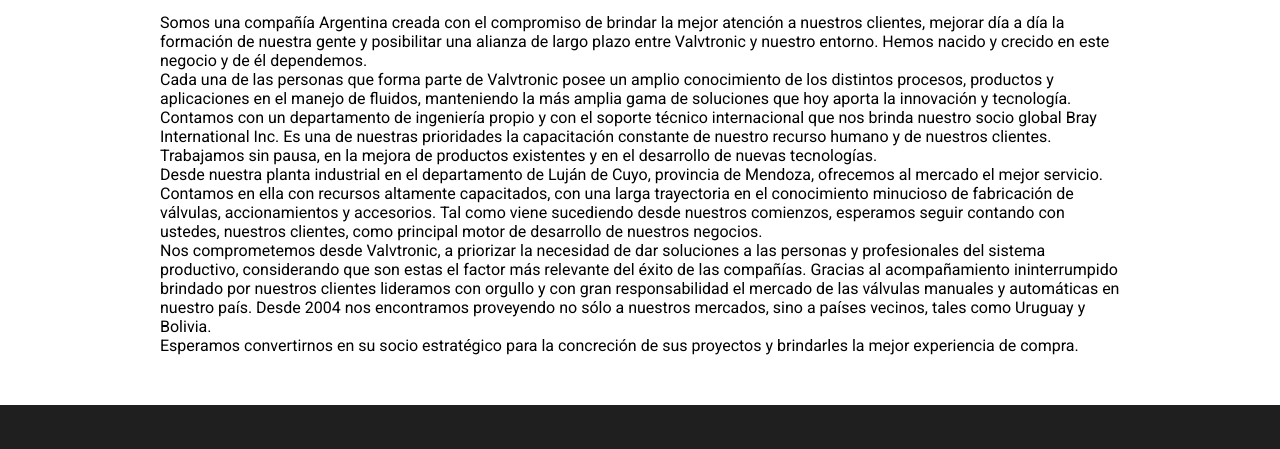
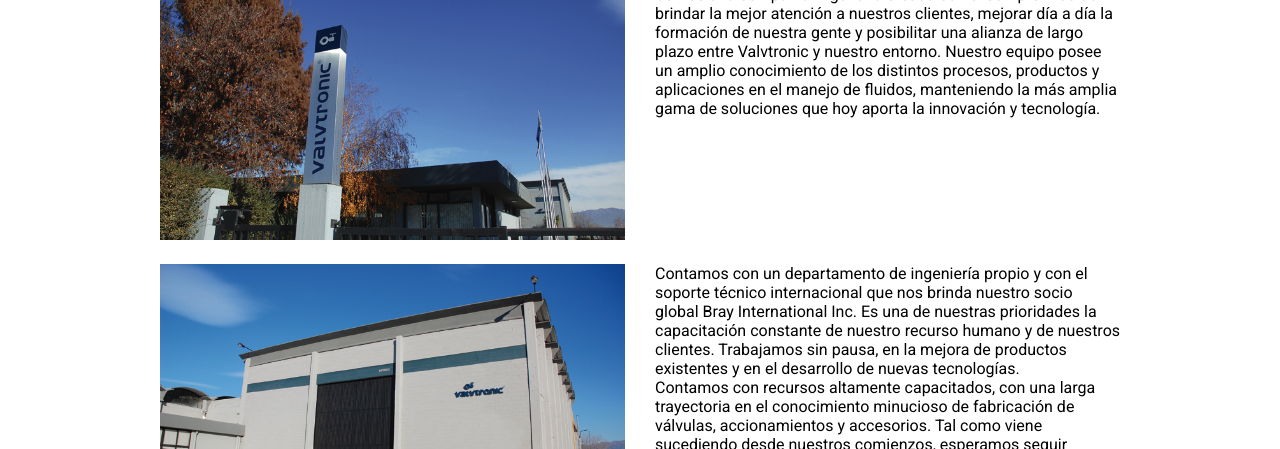
Before and after one commit to michelettimatias/fullStackPython, a plain HTML site: page company.html in a window 1280 px wide. Shown: the part 247-696 px from the top of the page. Drawn offline with nearby package versions, Linux system fonts and the light colour scheme.

Commit message:
Version para entregar

```diff
--- a/company.html
+++ b/company.html
@@ -42,19 +42,22 @@
         </div>
     </header>
     <main>
-        <section>
-            <h2 class="span4">Nuestra empresa</h2>
-            <p>Somos una compañía Argentina creada con el compromiso de brindar la mejor atención a nuestros clientes, mejorar día a día la formación de nuestra gente y posibilitar una alianza de largo plazo entre Valvtronic y nuestro entorno. Hemos nacido y crecido en este negocio y de él dependemos.</p><p>
-                Cada una de las personas que forma parte de Valvtronic posee un amplio conocimiento de los distintos procesos, productos y aplicaciones en el manejo de fluidos, manteniendo la más amplia gama de soluciones que hoy aporta la innovación y tecnología.</p><p>
-
-                Contamos con un departamento de ingeniería propio y con el soporte técnico internacional que nos brinda nuestro socio global Bray International Inc. Es una de nuestras prioridades la capacitación constante de nuestro recurso humano y de nuestros clientes. Trabajamos sin pausa, en la mejora de productos existentes y en el desarrollo de nuevas tecnologías.</p><p>
-
-                Desde nuestra planta industrial en el departamento de Luján de Cuyo, provincia de Mendoza, ofrecemos al mercado el mejor servicio. Contamos en ella con recursos altamente capacitados, con una larga trayectoria en el conocimiento minucioso de fabricación de válvulas, accionamientos y accesorios. Tal como viene sucediendo desde nuestros comienzos, esperamos seguir contando con ustedes, nuestros clientes, como principal motor de desarrollo de nuestros negocios.</p><p>
-
-                Nos comprometemos desde Valvtronic, a priorizar la necesidad de dar soluciones a las personas y profesionales del sistema productivo, considerando que son estas el factor más relevante del éxito de las compañías.
-                Gracias al acompañamiento ininterrumpido brindado por nuestros clientes lideramos con orgullo y con gran responsabilidad el mercado de las válvulas manuales y automáticas en nuestro país. Desde 2004 nos encontramos proveyendo no sólo a nuestros mercados, sino a países vecinos, tales como Uruguay y Bolivia.</p><p>
-
-                Esperamos convertirnos en su socio estratégico para la concreción de sus proyectos y brindarles la mejor experiencia de compra.</p>
+        <h2 class="span4">Nuestra empresa</h2>
+        <section class="companySection">
+            <div class="companyImage">
+                <img src="img/empresa_01.jpg" alt="Valvtronic">
+            </div>
+            <div class="companyText">
+                <p>Somos una compañía Argentina creada con el compromiso de brindar la mejor atención a nuestros clientes, mejorar día a día la formación de nuestra gente y posibilitar una alianza de largo plazo entre Valvtronic y nuestro entorno. Nuestro equipo posee un amplio conocimiento de los distintos procesos, productos y aplicaciones en el manejo de fluidos, manteniendo la más amplia gama de soluciones que hoy aporta la innovación y tecnología.</p>
+            </div>
+            <div class="companyImage">
+                <img src="img/empresa_02.jpg" alt="Valvtronic">
+            </div>
+            <div class="companyText">
+                <p>Contamos con un departamento de ingeniería propio y con el soporte técnico internacional que nos brinda nuestro socio global Bray International Inc. Es una de nuestras prioridades la capacitación constante de nuestro recurso humano y de nuestros clientes. Trabajamos sin pausa, en la mejora de productos existentes y en el desarrollo de nuevas tecnologías.</p>
+                <p>Contamos con recursos altamente capacitados, con una larga trayectoria en el conocimiento minucioso de fabricación de válvulas, accionamientos y accesorios. Tal como viene sucediendo desde nuestros comienzos, esperamos seguir contando con ustedes, nuestros clientes, como principal motor de desarrollo de nuestros negocios.</p>
+            </div>
+        </section>
     </main>
     <footer>
         <div class="footer_cont">
--- a/css/style.css
+++ b/css/style.css
@@ -84,12 +84,14 @@ h1{
 .bray_cover{
     background-image: url('../img/rtc-jpg.png');
     height: 300px;
+    display: flex;
+    align-items: center;
+    justify-content: center;
 }
 
 .bray_cover h2{
     margin-top: 0;
     font-size: 60px;
-    line-height: 300px;
     color: #FFF;
     text-shadow: 0 0px 5px rgba(0, 0, 0, 1);
 }
@@ -185,6 +187,9 @@ main{
 
 .card:hover{
     box-shadow: 0px 0px 10px 5px rgba(0,0,0,0.3);
+}
+
+.rotateScale:hover{
     transform: rotate(-2deg) scale(1.1,1.1);
 }
 
@@ -274,7 +279,6 @@ textarea{
 h2{
     text-align: center;
     font-size: 36px;
-    line-height: 100px;
     margin-top: 40px;
     color: #002B49;
 }
@@ -294,6 +298,35 @@ main{
 iframe{
     width: 100%;
     height: 370px;
+}
+
+
+
+
+
+
+
+/*---------------COMPANY---------------*/
+
+
+.companySection{
+    display: grid;
+    grid-template-columns: repeat(6, 1fr);
+    column-gap: 30px;
+    row-gap: 20px;
+    margin-top: 30px;
+}
+
+.companyImage{
+    grid-column: span 3;
+}
+
+.companyImage img{
+    width: 100%;
+}
+
+.companyText{
+    grid-column: span 3;
 }
 
 
@@ -408,7 +441,6 @@ footer{
 
     .bray_cover h2{
         font-size: 36px;
-        line-height: 200px;
     }
 
     h2{
@@ -576,7 +608,6 @@ footer{
 
     h2{
         font-size: 30px;
-        line-height: 50px;
     }
 
     .card{
@@ -627,4 +658,14 @@ footer{
     #footer_logo{
         grid-column: span 4;
     }
+
+
+
+.companyImage{
+    grid-column: span 6;
 }
+
+.companyText{
+    grid-column: span 6;
+}
+}
```
Also changed, not shown: index.html (+8 -8 lines), img/empresa_01.jpg (renamed from img/empresa.jpg), img/empresa_02.jpg (added).
